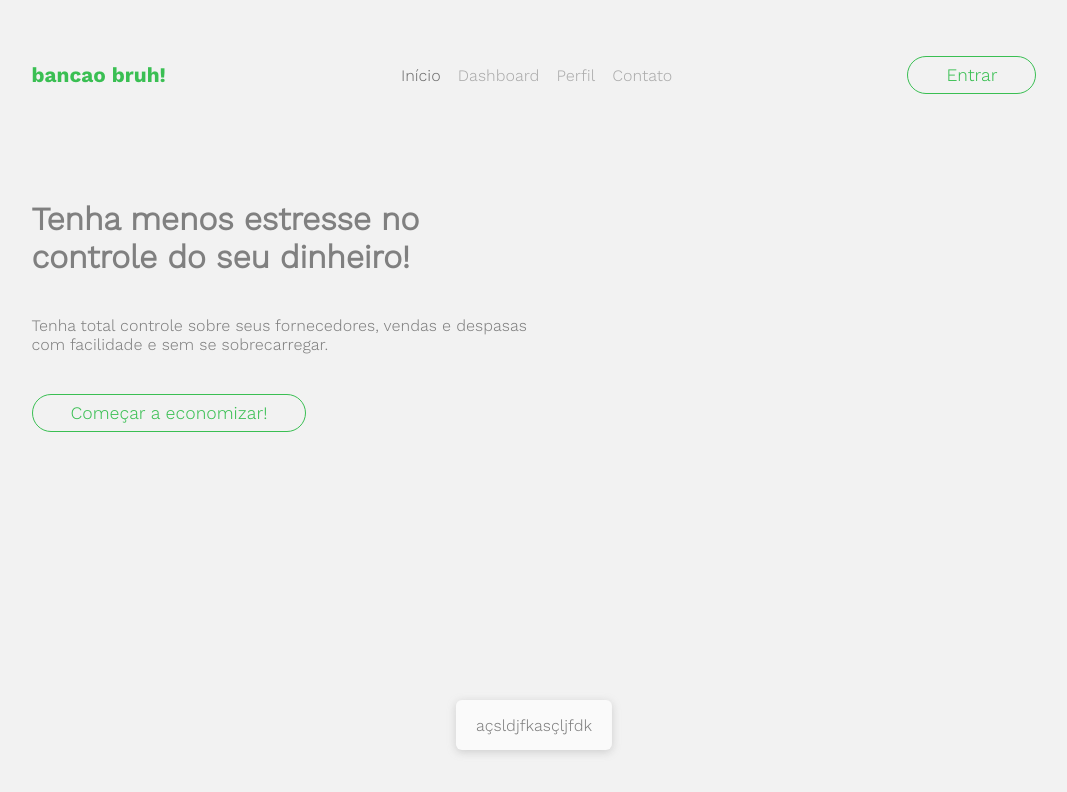
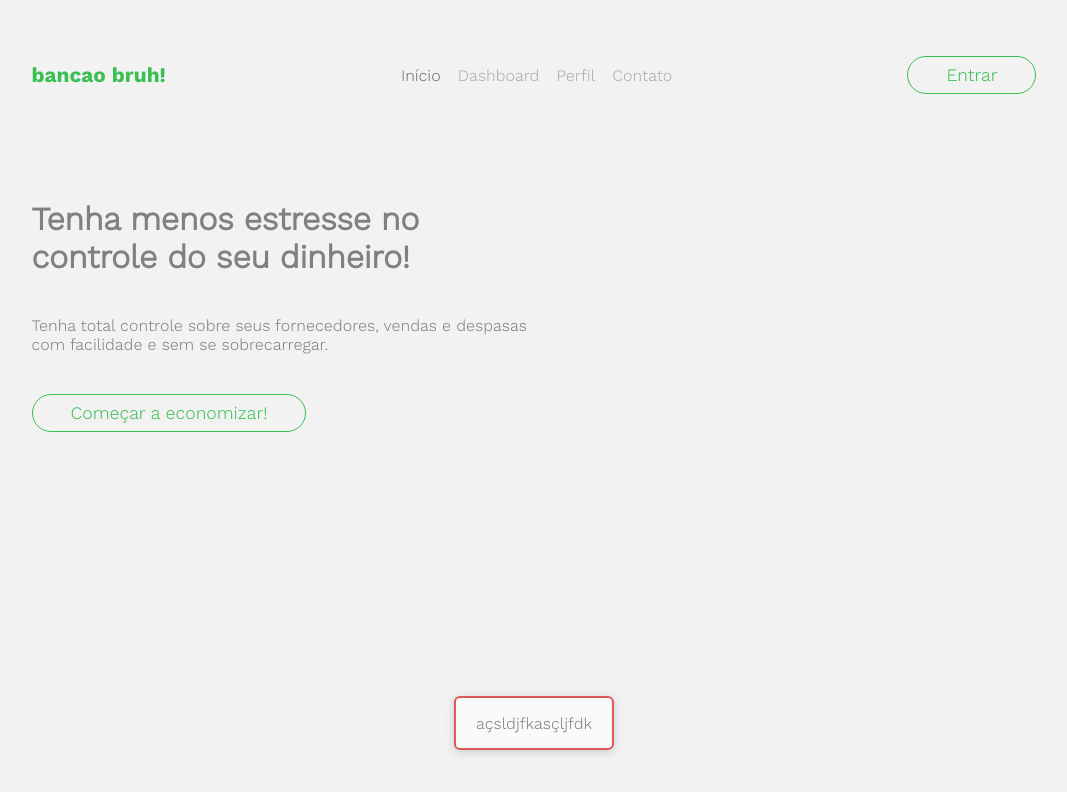
Before and after one commit to Gustavodacrvi/bancao, a Svelte app in the folder front/: page / in a window 1280 px wide. Shown: the top 792 px of the page, without its empty margins (106-1173 px from the left). Built offline with nearby package versions, Linux system fonts and the light colour scheme.

Commit message:
toast types

```diff
--- a/front/public/global.css
+++ b/front/public/global.css
@@ -12,6 +12,8 @@
 :root {
   --back-color: #F2F2F2;
   --green: #3ABF53;
+  --yellow: #FFE366;
+  --red: #DE5757;
   --gray: #707070;
   --light-gray: #ACACAC;
   --white: rgb(250,250,250);
--- a/front/src/components/Toast.svelte
+++ b/front/src/components/Toast.svelte
@@ -6,7 +6,7 @@
 </script>
 
 
-  <div class="Toast card rb shadow">
+  <div class="Toast card rb shadow error">
     <span>açsldjfkasçljfdk</span>
   </div>
 
@@ -23,4 +23,16 @@
   padding: 0 20px;
 }
 
+.error {
+  border: 2px solid var(--red);
+}
+
+.success {
+  border: 2px solid var(--green);
+}
+
+.warning {
+  border: 2px solid var(--yellow);
+}
+
 </style>
```
